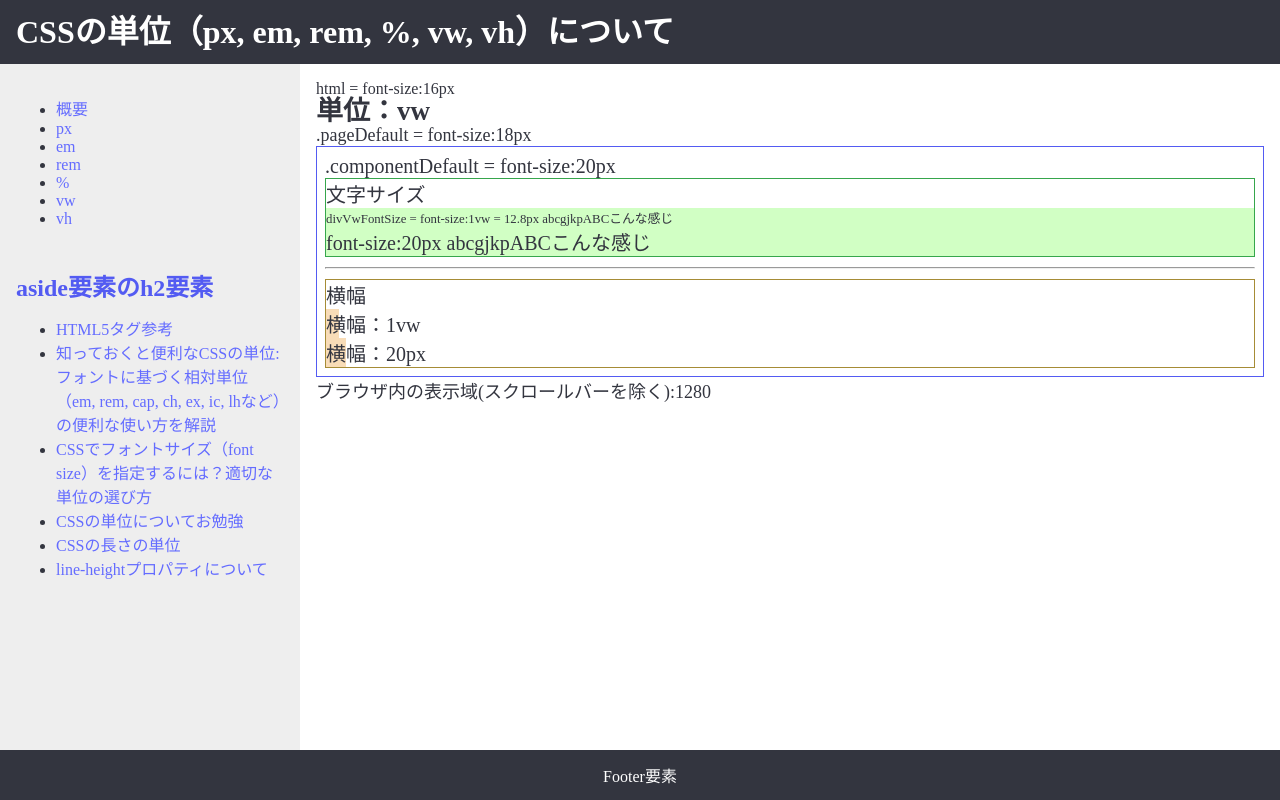
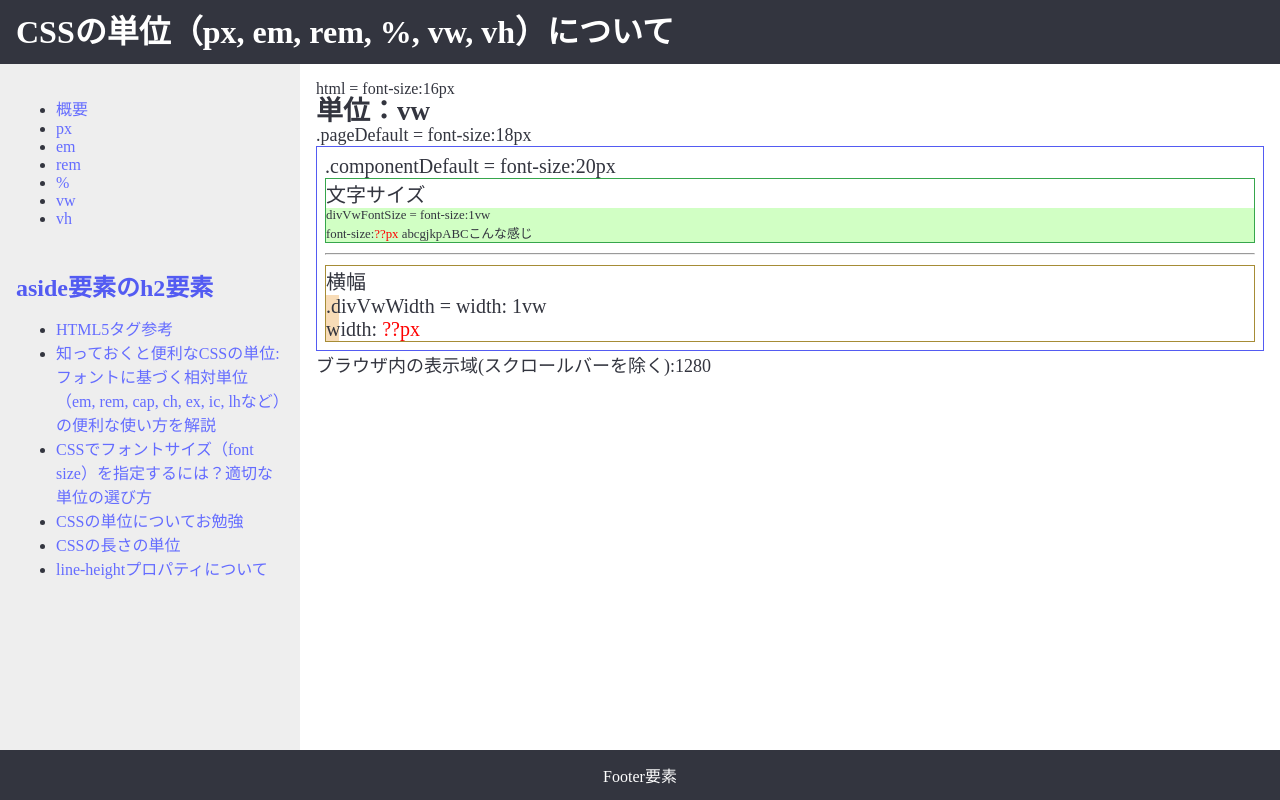
Before and after one commit to tmc-yukihide-ohta/css_study, a React (Vite) app: page / in a window 1280 px wide. Both pictures are taken after a click on the link "vw". Built offline with nearby package versions, Linux system fonts and the light colour scheme.

Commit message:
コンテンツ作成中

```diff
--- a/src/contents/Vw.module.scss
+++ b/src/contents/Vw.module.scss
@@ -17,7 +17,7 @@
 }
 
 .divPxFontSize {
-  @include divPxFontSize(20px);
+  @include divPxFontSize(1vw);
 }
 
 .widthContainer{
@@ -29,5 +29,5 @@
 }
 
 .divPxWidth {
-  @include divPxWidth(20px);
+  @include divPxWidth(1vw);
 }
--- a/src/contents/Vw.tsx
+++ b/src/contents/Vw.tsx
@@ -1,9 +1,22 @@
 import styles from './Vw.module.scss'
 import { useEffect, useRef, useState } from 'react'
 const Vw = () => {
+  const [clickedFont, setClickedFont] = useState(false)
+  const [clickedWidth, setClickedWidth] = useState(false)
+
+  const handleClickFont = () => {
+    setClickedFont(!clickedFont)
+  }
+  const handleClickWidth = () => {
+    setClickedWidth(!clickedWidth)
+  }
+
   const [windowWidth, setWindowWidth] = useState(document.body.clientWidth)
   const divRef = useRef(null)
   const [fontSize, setFontSize] = useState('')
+
+  const divWidthRef = useRef(null)
+  const [divWidthSize, setWidthSize] = useState(0)
 
   useEffect(() => {
     const handleResize = () => {
@@ -12,6 +25,11 @@ const Vw = () => {
         const computedStyle = window.getComputedStyle(divRef.current)
         const fontSizeValue = computedStyle.getPropertyValue('font-size')
         setFontSize(fontSizeValue)
+      }
+      if (divWidthRef.current) {
+        const computedStyle = window.getComputedStyle(divWidthRef.current)
+        const widthValue = parseFloat(computedStyle.getPropertyValue('width'))
+        setWidthSize(widthValue)
       }
     }
     handleResize()
@@ -30,15 +48,21 @@ const Vw = () => {
         <div className={styles.fontSizeContainer}>
           文字サイズ
           <div className={styles.divVwFontSize} ref={divRef}>
-            divVwFontSize = font-size:1vw = {fontSize} abcgjkpABCこんな感じ
+            divVwFontSize = font-size:1vw
           </div>
-          <div className={styles.divPxFontSize}>font-size:20px abcgjkpABCこんな感じ</div>
+          <div className={styles.divPxFontSize} onClick={handleClickFont}>
+            font-size:<span style={{ color: 'red' }}>{clickedFont ? fontSize : '??px'}</span> abcgjkpABCこんな感じ
+          </div>
         </div>
         <hr />
         <div className={styles.widthContainer}>
           横幅
-          <div className={styles.divVwWidth}>横幅：1vw</div>
-          <div className={styles.divPxWidth}>横幅：20px</div>
+          <div className={styles.divVwWidth} ref={divWidthRef}>
+            .divVwWidth = width: 1vw
+          </div>
+          <div className={styles.divPxWidth} onClick={handleClickWidth}>
+            width: <span style={{ color: 'red' }}>{clickedWidth ? fontSize : '??px'}</span>
+          </div>
         </div>
       </div>
       ブラウザ内の表示域(スクロールバーを除く):{windowWidth}
```
